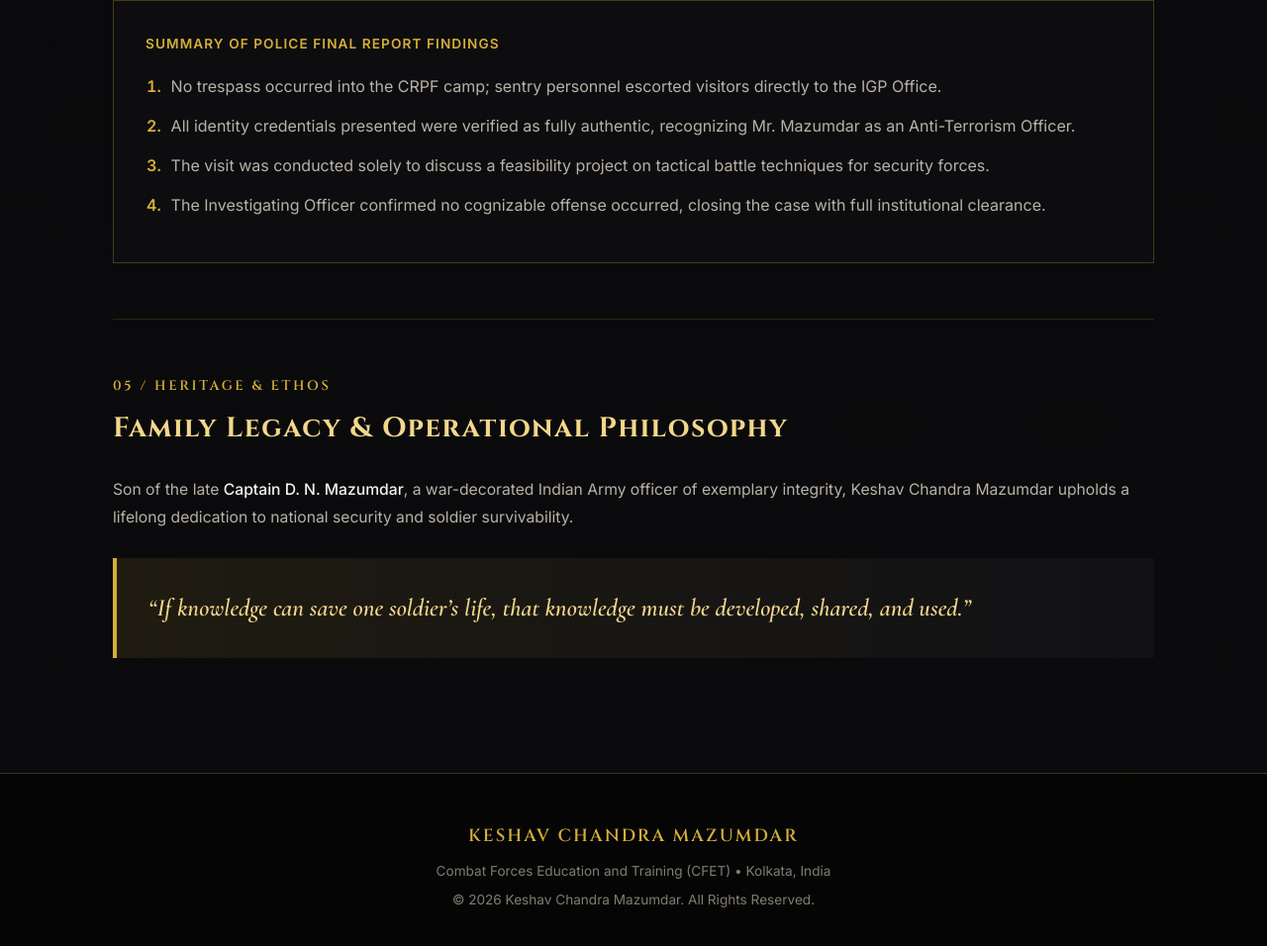
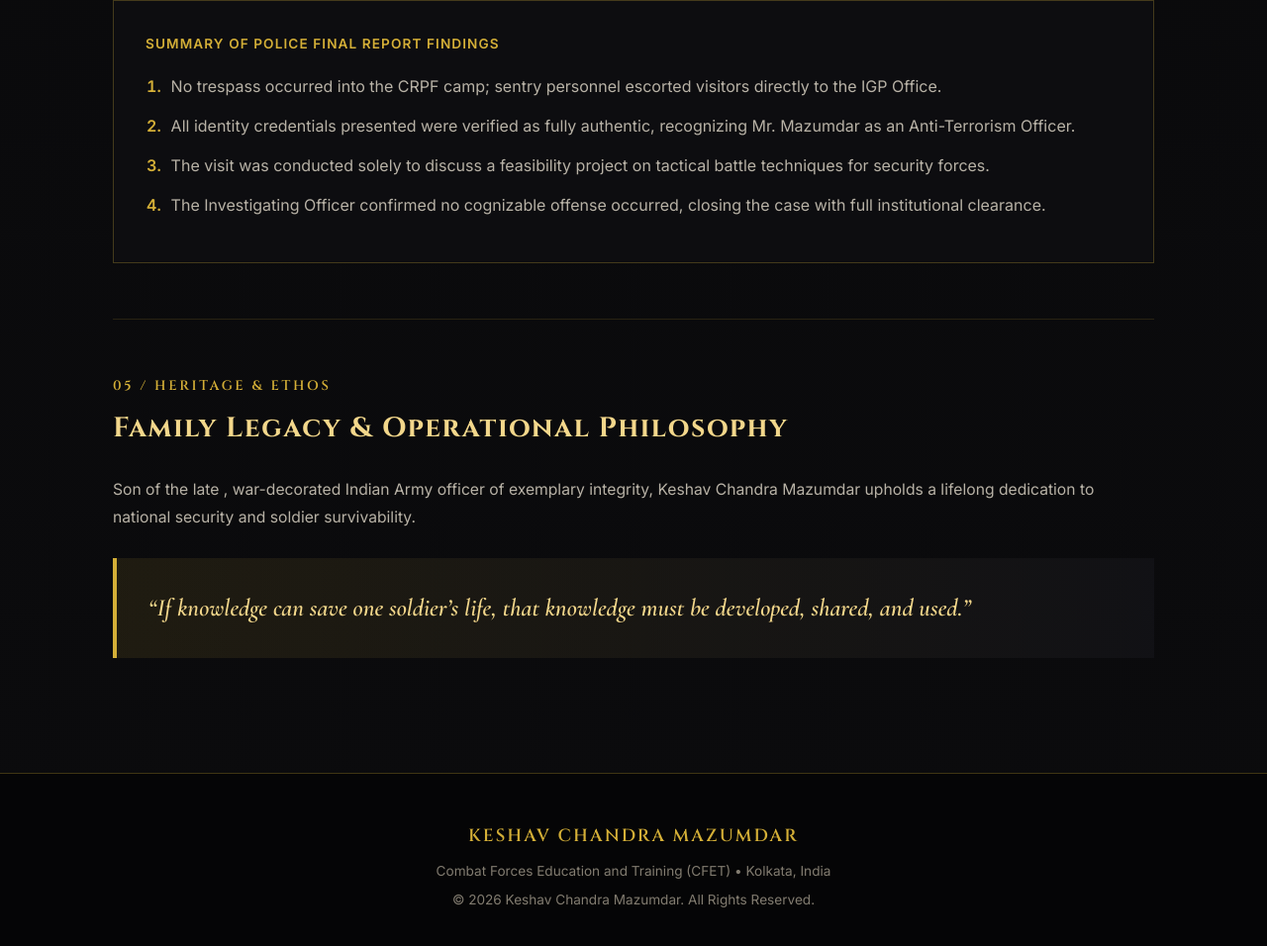
Before and after one commit to dshdep/crpf, a plain HTML site: page index.html in a window 1280 px wide. Shown: the part 3903-4859 px from the top of the page at 99% size. Drawn offline with nearby package versions, Linux system fonts and the light colour scheme.

Commit message:
Update index.html

```diff
--- a/index.html
+++ b/index.html
@@ -693,7 +693,7 @@
             <span class="section-num">05 / HERITAGE &amp; ETHOS</span>
             <h2 class="section-title">Family Legacy &amp; Operational Philosophy</h2>
             <p>
-                Son of the late <span class="highlight">Captain D. N. Mazumdar</span>, a war-decorated Indian Army officer of exemplary integrity, Keshav Chandra Mazumdar upholds a lifelong dedication to national security and soldier survivability.
+                Son of the late <span class="highlight"></span>, war-decorated Indian Army officer of exemplary integrity, Keshav Chandra Mazumdar upholds a lifelong dedication to national security and soldier survivability.
             </p>
 
             <div class="motto-box">
```
